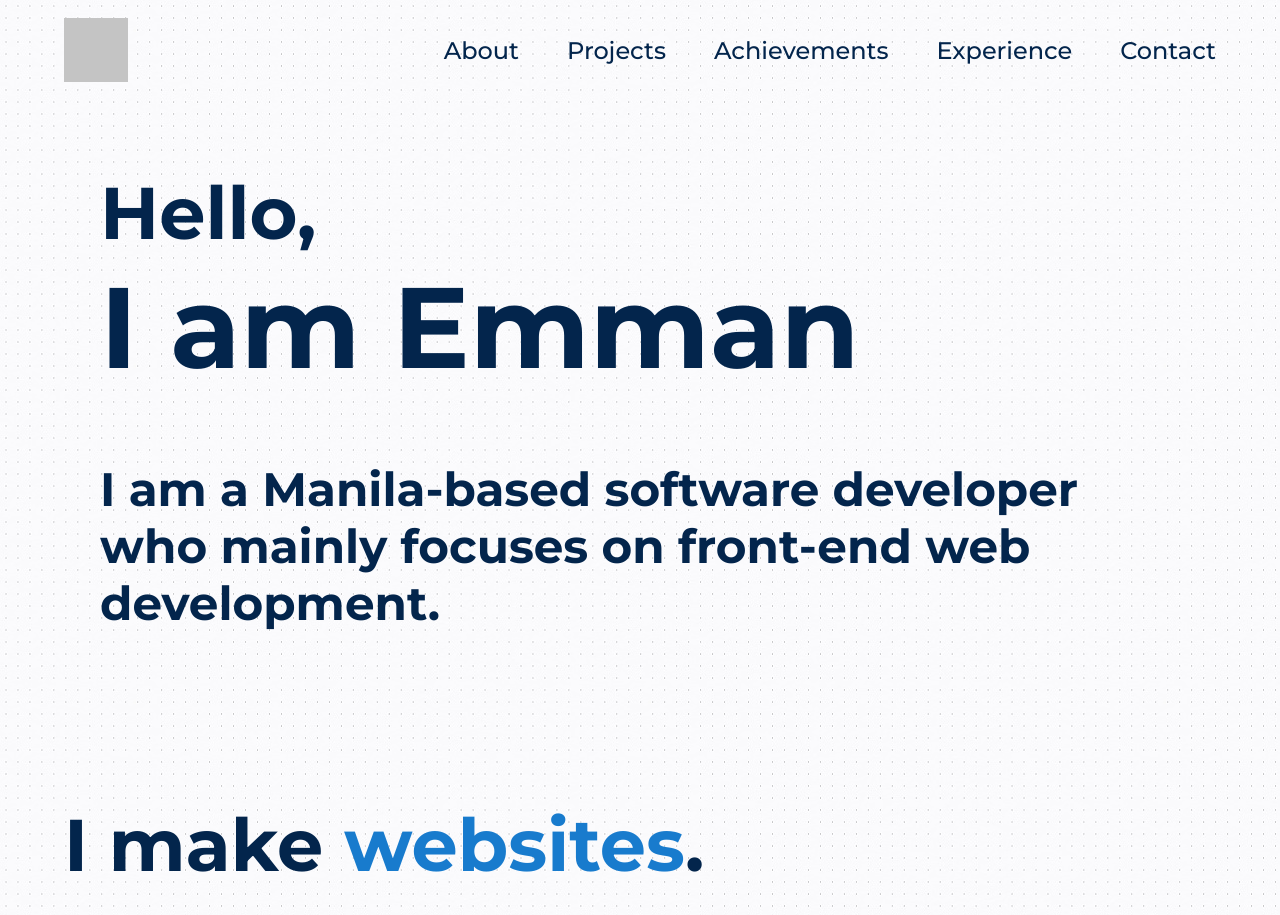
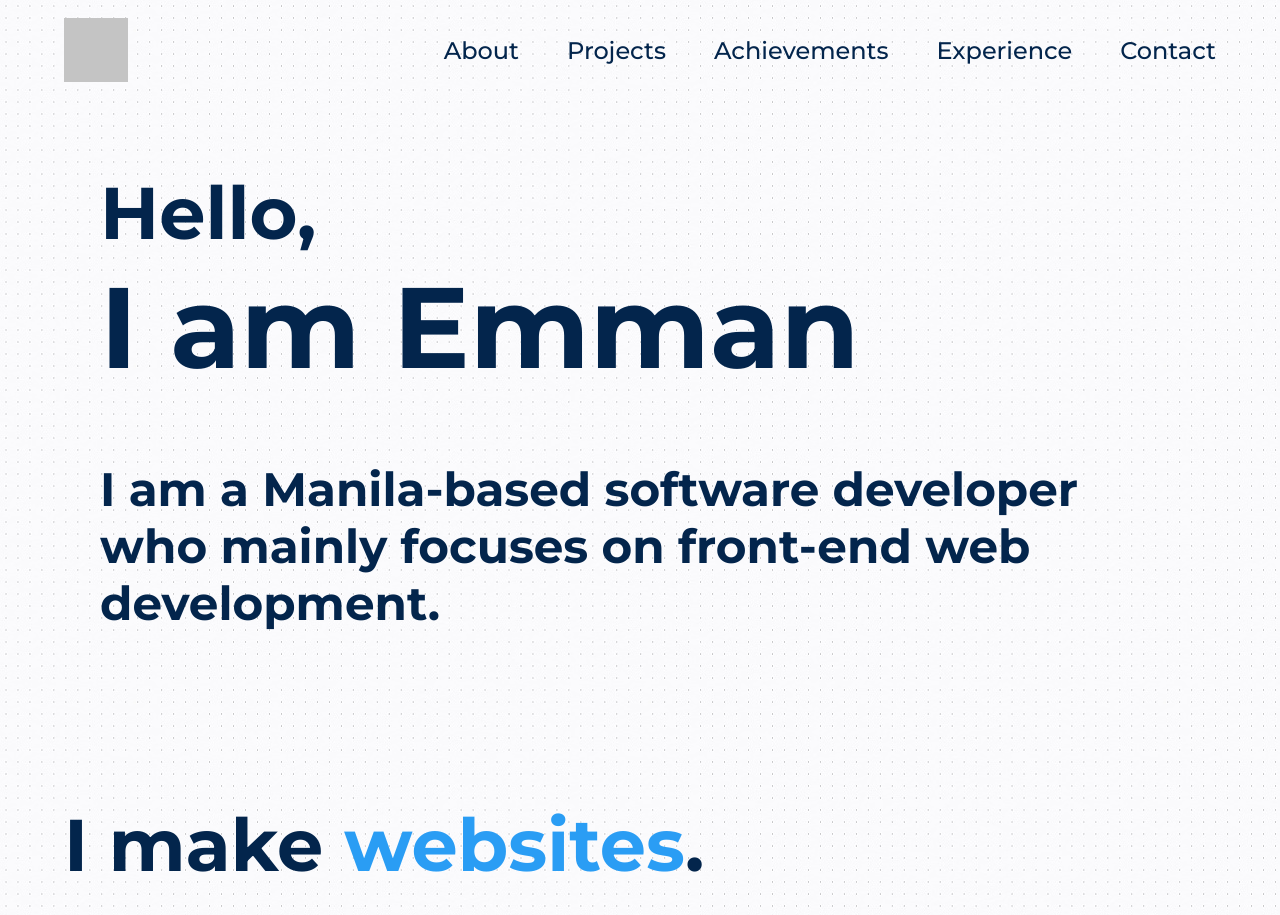
Before and after one commit to dnamme/dnamme.github.io, a Vue app: page / in a window 1280 px wide. Shown: the top 915 px of the page. Built offline with nearby package versions, Linux system fonts and the light colour scheme.

Commit message:
change accented heading color to primary blue

```diff
--- a/src/App.vue
+++ b/src/App.vue
@@ -102,6 +102,6 @@ h6,
 }
 
 .accented-heading {
-  color: var(--dark-blue);
+  color: var(--primary-blue);
 }
 </style>
```
